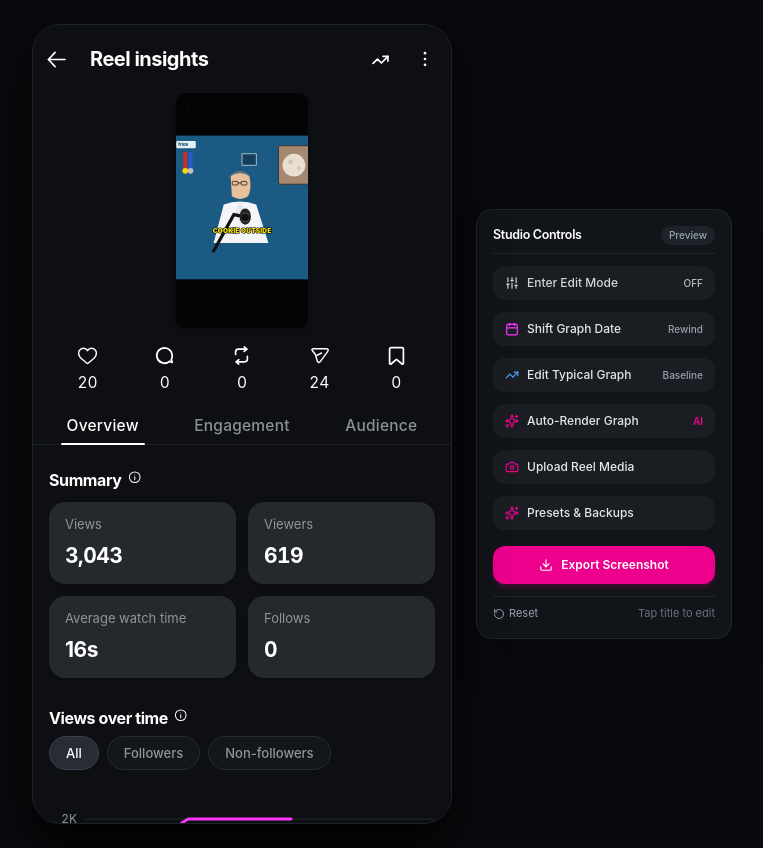
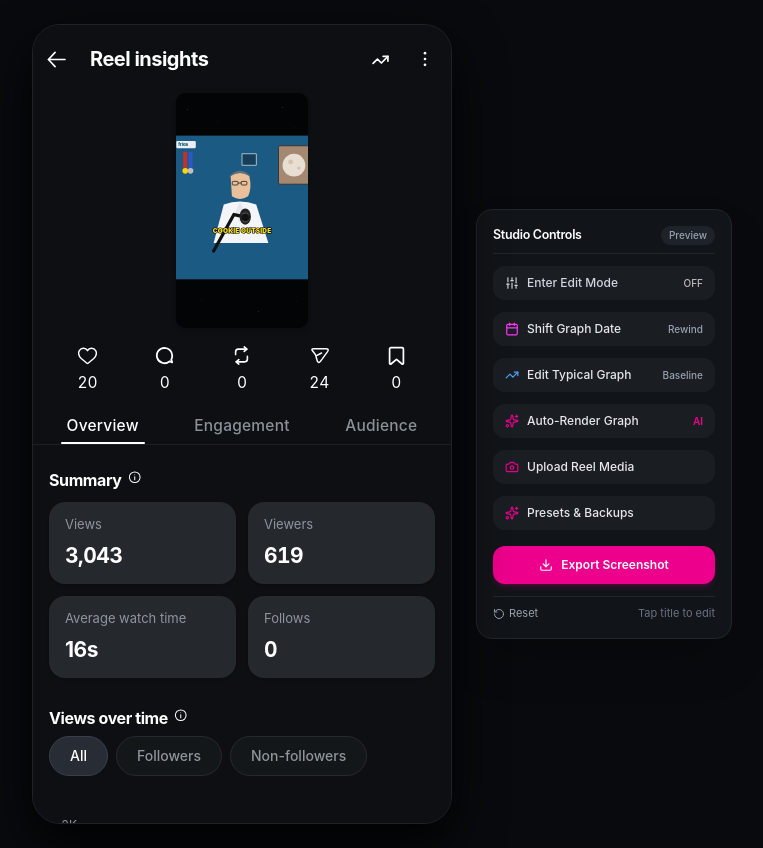
Before and after one commit to privatechat-teamofficial/Instagram-reel-insight-editor-, a React (Vite) app: page / in a window 1280 px wide. Shown: the whole page, without its empty margins (258-1021 px from the left). Built offline with nearby package versions, Linux system fonts and the light colour scheme; a web font is replaced by a local one.

Commit message:
refactor: improve tab switching and UI responsiveness
- Keep tabs mounted to prevent flicker/layout shifts
- Reset scroll position on tab navigation
- Enhance mobile responsiveness for filter buttons
- Add background color protection to index.html

```diff
--- a/capacitor.config.json
+++ b/capacitor.config.json
@@ -10,5 +10,11 @@
     "allowMixedContent": true,
     "captureInput": true,
     "backgroundColor": "#0d0f12"
+  },
+  "plugins": {
+    "StatusBar": {
+      "style": "DARK",
+      "backgroundColor": "#0d0f12"
+    }
   }
 }
--- a/index.html
+++ b/index.html
@@ -1,5 +1,5 @@
 <!doctype html>
-<html lang="en" class="dark">
+<html lang="en" class="dark" style="background-color: #0d0f12;">
   <head>
     <meta charset="UTF-8" />
     <meta name="viewport" content="width=device-width, initial-scale=1.0, viewport-fit=cover" />
@@ -10,6 +10,7 @@
     <meta property="og:type" content="website" />
     <meta name="twitter:card" content="summary_large_image" />
     <meta name="theme-color" content="#0d0f12" />
+    <meta name="color-scheme" content="dark" />
     <meta name="mobile-web-app-capable" content="yes" />
     <meta name="apple-mobile-web-app-status-bar-style" content="black-translucent" />
     <link rel="manifest" href="/manifest.json" />
@@ -19,7 +20,7 @@
     <link href="https://fonts.cdnfonts.com/css/acumin-pro" rel="stylesheet" />
     <link href="https://fonts.googleapis.com/css2?family=Plus+Jakarta+Sans:wght@400;500;600;700&family=JetBrains+Mono:wght@400;500;600&display=swap" rel="stylesheet">
   </head>
-  <body class="bg-[#0d0f12] text-[#f5f5f5] antialiased selection:bg-pink-500/30">
+  <body class="bg-[#0d0f12] text-[#f5f5f5] antialiased selection:bg-pink-500/30" style="background-color: #0d0f12;">
     <div id="root"></div>
     <script type="module" src="/src/main.tsx"></script>
   </body>
--- a/src/App.tsx
+++ b/src/App.tsx
@@ -63,11 +63,17 @@ const ReelInsightsScreen: React.FC = () => {
             {/* Horizontal Tabs: Overview | Engagement | Audience */}
             <TabsNavigation />
 
-            {/* Active Tab Content */}
+            {/* Active Tab Content - kept mounted to prevent DOM unmount flicker and tablet layout collapse */}
             <div className="flex-1 w-full bg-[#0d0f12]">
-              {activeTab === 'overview' && <OverviewTab key="tab-overview" />}
-              {activeTab === 'engagement' && <EngagementTab key="tab-engagement" />}
-              {activeTab === 'audience' && <AudienceTab key="tab-audience" />}
+              <div className={activeTab === 'overview' ? 'block' : 'hidden'}>
+                <OverviewTab />
+              </div>
+              <div className={activeTab === 'engagement' ? 'block' : 'hidden'}>
+                <EngagementTab />
+              </div>
+              <div className={activeTab === 'audience' ? 'block' : 'hidden'}>
+                <AudienceTab />
+              </div>
             </div>
 
             {/* Desktop-only simulated home bar; on real Android devices the OS navigation bar handles this */}
--- a/src/components/AudienceTab.tsx
+++ b/src/components/AudienceTab.tsx
@@ -135,13 +135,13 @@ export const AudienceTab: React.FC = () => {
                 key={tab.id}
                 type="button"
                 onClick={() => setAudienceSubTab(tab.id)}
-                className={`h-[34px] px-4 inline-flex items-center justify-center text-[13px] font-medium leading-none rounded-full border outline-none focus:outline-none focus-visible:outline-none focus:ring-0 focus-visible:ring-0 active:outline-none select-none ${
+                className={`h-[36px] sm:h-[40px] px-4 sm:px-5 inline-flex items-center justify-center text-[13px] sm:text-[14px] font-medium leading-none rounded-full border outline-none focus:outline-none focus-visible:outline-none focus:ring-0 focus-visible:ring-0 active:outline-none select-none ${
                   isActive
                     ? 'bg-[#282d35] text-white border-[#38404c]'
                     : 'bg-[#14171a] text-[#8e959b] border-[#252932] hover:text-white hover:border-[#323842]'
                 }`}
               >
-                <span className="leading-none text-center font-medium translate-y-[1px]">
+                <span className="leading-none text-center font-medium">
                   {tab.label}
                 </span>
               </button>
@@ -149,11 +149,10 @@ export const AudienceTab: React.FC = () => {
           })}
         </div>
 
-        {/* Dynamic Sub-tab Breakdown */}
-        <div className="flex flex-col gap-2 mt-3.5">
+        {/* Dynamic Sub-tab Breakdown - kept mounted with minimum height to eliminate tablet layout shift */}
+        <div className="flex flex-col gap-2 mt-3.5 min-h-[220px]">
           {/* A. AGE SUBTAB (Default: 13-17, 18-24, 25-34, 35-44, 45-54, 55-64, 65+) */}
-          {audienceSubTab === 'age' && (
-            <div key="subtab-age" className="flex flex-col gap-2.5">
+          <div className={audienceSubTab === 'age' ? 'flex flex-col gap-2.5' : 'hidden'}>
             {data.audience.age.map((item, idx) => (
               <div key={item.id} className="flex flex-col gap-1">
                 <div className="flex items-center gap-1.5">
@@ -207,11 +206,9 @@ export const AudienceTab: React.FC = () => {
               </button>
             )}
           </div>
-          )}
 
           {/* B. COUNTRY SUBTAB */}
-          {audienceSubTab === 'country' && (
-            <div key="subtab-country" className="flex flex-col gap-2.5">
+          <div className={audienceSubTab === 'country' ? 'flex flex-col gap-2.5' : 'hidden'}>
             {data.audience.country.map((item, idx) => (
               <div key={item.id} className="flex flex-col gap-1">
                 <div className="flex items-center gap-1.5">
@@ -265,11 +262,9 @@ export const AudienceTab: React.FC = () => {
               </button>
             )}
           </div>
-          )}
 
           {/* C. GENDER SUBTAB */}
-          {audienceSubTab === 'gender' && (
-            <div key="subtab-gender" className="flex flex-col gap-2.5">
+          <div className={audienceSubTab === 'gender' ? 'flex flex-col gap-2.5' : 'hidden'}>
             {data.audience.gender.map((item, idx) => (
               <div key={item.id} className="flex flex-col gap-1">
                 <div className="flex items-center gap-1.5">
@@ -323,7 +318,6 @@ export const AudienceTab: React.FC = () => {
               </button>
             )}
           </div>
-          )}
         </div>
       </section>
     </div>
--- a/src/components/TabsNavigation.tsx
+++ b/src/components/TabsNavigation.tsx
@@ -29,6 +29,10 @@ export const TabsNavigation: React.FC = () => {
                   if (tab.id === 'audience') {
                     setAudienceSubTab('age');
                   }
+                  const container = document.getElementById('reel-insights-preview-container');
+                  if (container) {
+                    container.scrollTop = 0;
+                  }
                 }
               }}
               className={`pt-2.5 pb-1.5 flex items-center justify-center z-10 outline-none focus:outline-none focus-visible:outline-none focus:ring-0 focus-visible:ring-0 active:outline-none select-none ${
@@ -44,7 +48,7 @@ export const TabsNavigation: React.FC = () => {
 
         {/* Smoothly sliding horizontal strip indicator */}
         <div
-          className="absolute -bottom-[1px] top-0 left-0 w-1/3 flex items-end justify-center pointer-events-none transition-transform duration-250 ease-out z-0"
+          className="absolute -bottom-[1px] top-0 left-0 w-1/3 flex items-end justify-center pointer-events-none transition-transform duration-200 ease-out z-0 will-change-transform"
           style={{
             transform: `translateX(${safeIndex * 100}%)`,
           }}
--- a/src/components/ViewsLineChart.tsx
+++ b/src/components/ViewsLineChart.tsx
@@ -109,35 +109,35 @@ export const ViewsLineChart: React.FC = () => {
         <button
           type="button"
           onClick={() => setViewsChartFilter('all')}
-          className={`h-[34px] px-4 inline-flex items-center justify-center text-[13px] font-medium leading-none rounded-full border outline-none focus:outline-none focus-visible:outline-none focus:ring-0 focus-visible:ring-0 active:outline-none select-none ${
+          className={`h-[36px] sm:h-[40px] px-4 sm:px-5 inline-flex items-center justify-center text-[13px] sm:text-[14px] font-medium leading-none rounded-full border outline-none focus:outline-none focus-visible:outline-none focus:ring-0 focus-visible:ring-0 active:outline-none select-none ${
             viewsChartFilter === 'all'
               ? 'bg-[#282d35] text-white border-[#38404c]'
               : 'bg-[#14171a] text-[#8e959b] border-[#252932] hover:text-[#d0d4d9]'
           }`}
         >
-          <span className="leading-none text-center font-medium translate-y-[1px]">All</span>
+          <span className="leading-none text-center font-medium">All</span>
         </button>
         <button
           type="button"
           onClick={() => setViewsChartFilter('followers')}
-          className={`h-[34px] px-4 inline-flex items-center justify-center text-[13px] font-medium leading-none rounded-full border outline-none focus:outline-none focus-visible:outline-none focus:ring-0 focus-visible:ring-0 active:outline-none select-none ${
+          className={`h-[36px] sm:h-[40px] px-4 sm:px-5 inline-flex items-center justify-center text-[13px] sm:text-[14px] font-medium leading-none rounded-full border outline-none focus:outline-none focus-visible:outline-none focus:ring-0 focus-visible:ring-0 active:outline-none select-none ${
             viewsChartFilter === 'followers'
               ? 'bg-[#282d35] text-white border-[#38404c]'
               : 'bg-[#14171a] text-[#8e959b] border-[#252932] hover:text-[#d0d4d9]'
           }`}
         >
-          <span className="leading-none text-center font-medium translate-y-[1px]">Followers</span>
+          <span className="leading-none text-center font-medium">Followers</span>
         </button>
         <button
           type="button"
           onClick={() => setViewsChartFilter('non_followers')}
-          className={`h-[34px] px-4 inline-flex items-center justify-center text-[13px] font-medium leading-none rounded-full border outline-none focus:outline-none focus-visible:outline-none focus:ring-0 focus-visible:ring-0 active:outline-none select-none ${
+          className={`h-[36px] sm:h-[40px] px-4 sm:px-5 inline-flex items-center justify-center text-[13px] sm:text-[14px] font-medium leading-none rounded-full border outline-none focus:outline-none focus-visible:outline-none focus:ring-0 focus-visible:ring-0 active:outline-none select-none ${
             viewsChartFilter === 'non_followers'
               ? 'bg-[#282d35] text-white border-[#38404c]'
               : 'bg-[#14171a] text-[#8e959b] border-[#252932] hover:text-[#d0d4d9]'
           }`}
         >
-          <span className="leading-none text-center font-medium translate-y-[1px]">Non-followers</span>
+          <span className="leading-none text-center font-medium">Non-followers</span>
         </button>
       </div>
 
```
Also changed, not shown: 8 other files (tests, documents, lock files or other folders). Lines whose indentation alone changed are shown as unchanged.
